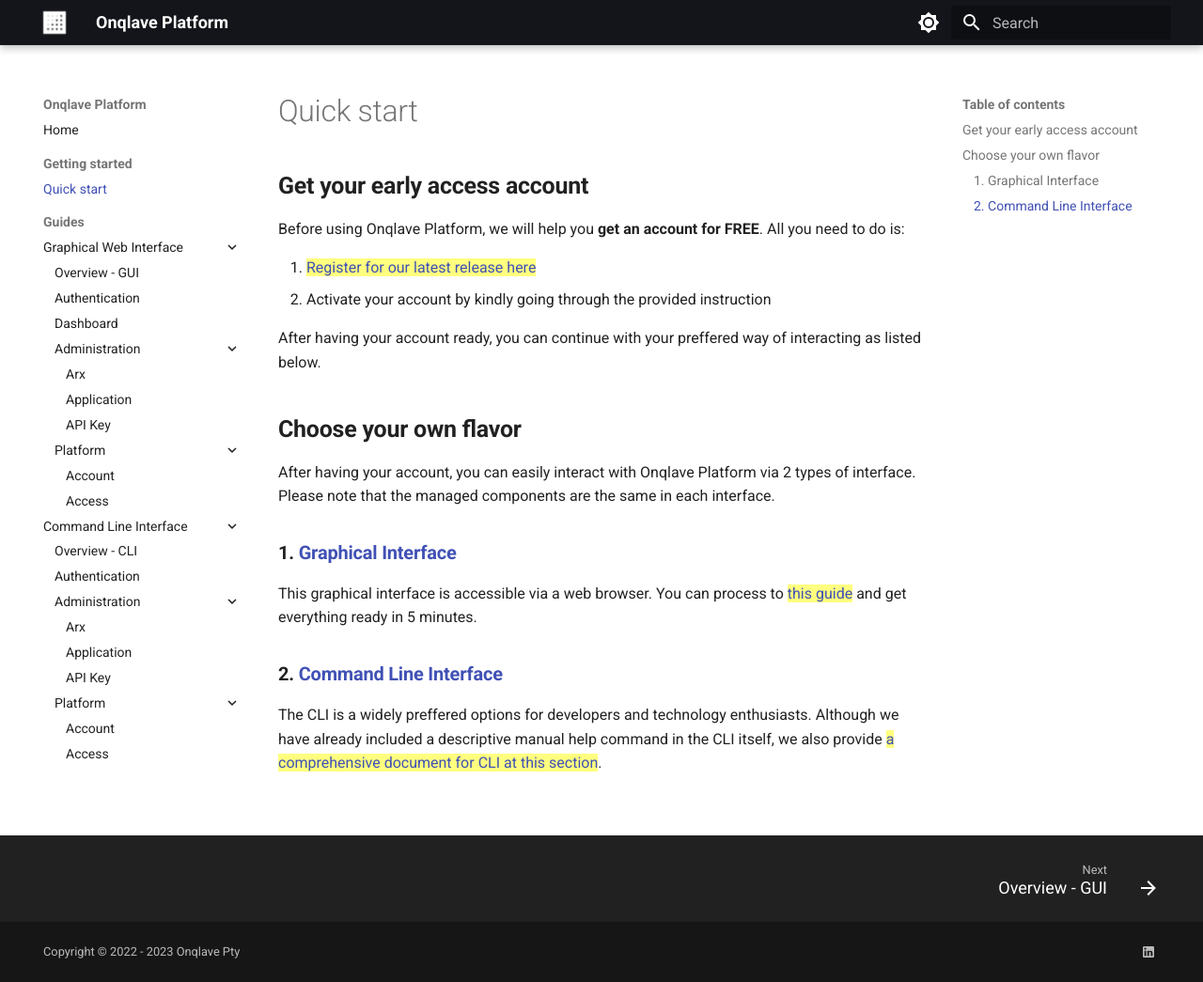
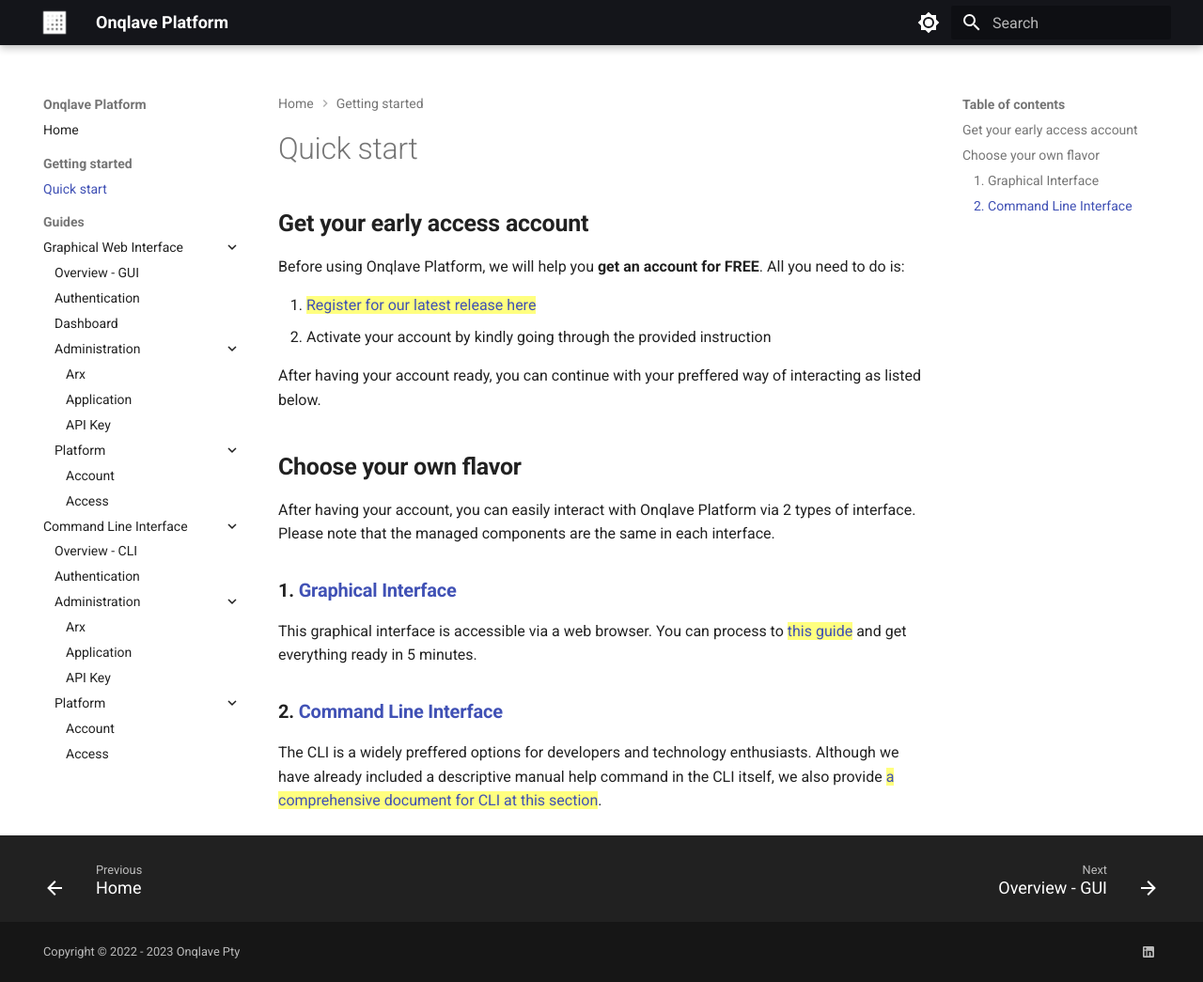
Before and after one commit to onqlavelabs/onqlave.docs, an MkDocs documentation site: the page built from docs/getting-started/quick-start.md, in a window 1280 px wide and 1045 px high. Shown: the whole window at 94% size. Built offline with MkDocs 1.6.1 and Material for MkDocs 9.7.7, drawn with Linux system fonts in a browser that asks for light colours; the version menu is left out; some of the changed lines change nothing that is shown.

Commit message:
update index references

```diff
--- a/mkdocs.yml
+++ b/mkdocs.yml
@@ -77,7 +77,7 @@
 
 
 nav:
-  - Home: welcome/welcome.md
+  - Home: index.md
   - "Getting started":
     - "Quick start": getting-started/quick-start.md
   - "Guides":
```
